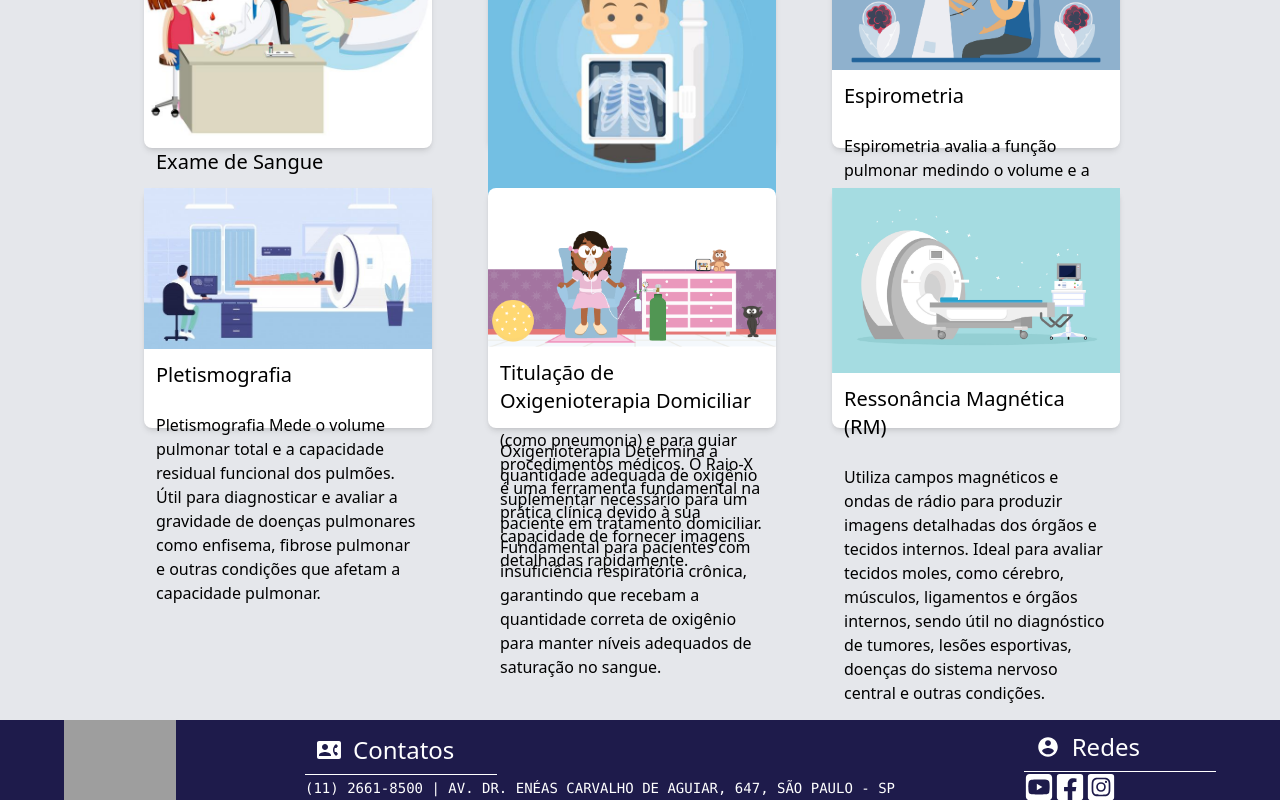
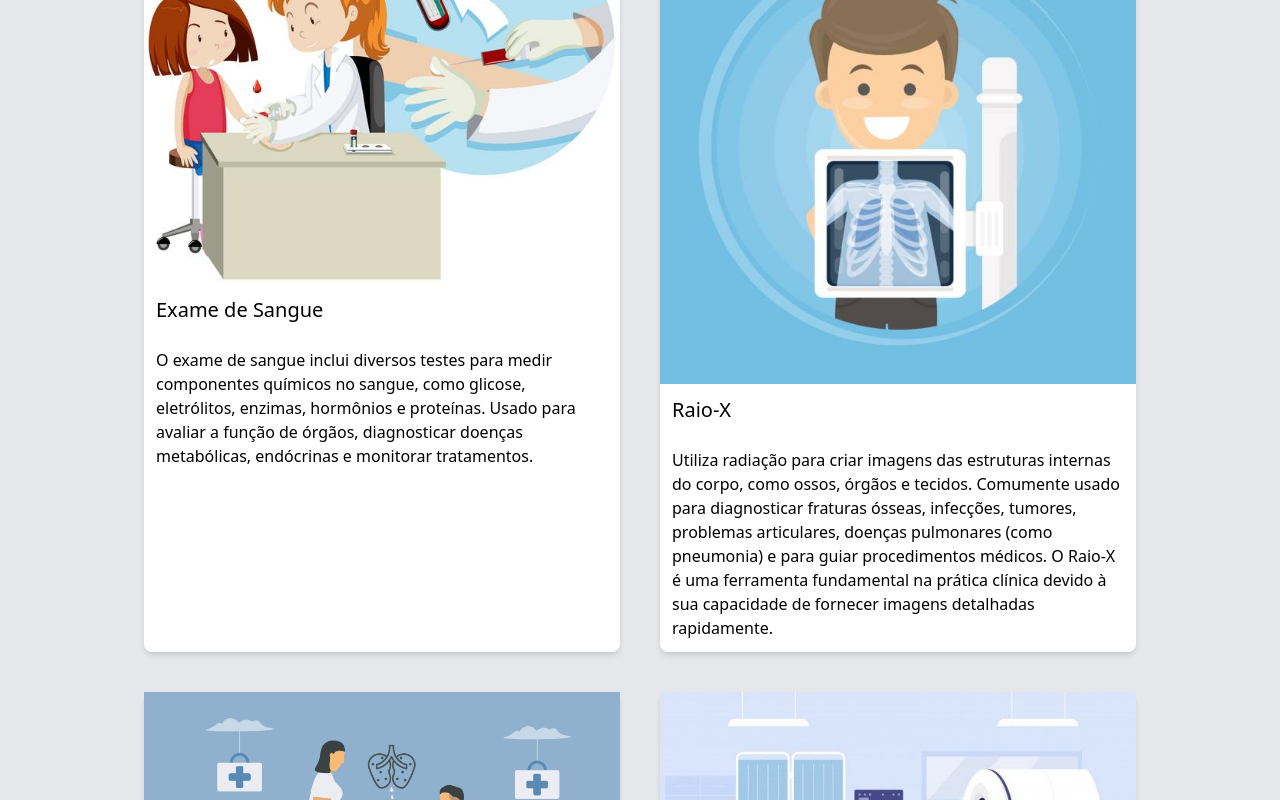
Before and after one commit to PedroHMellow/Icr-Challenge-Sprint-4, a React (Vite) app in the folder Sprint-4/: page /Exames in a window 1280 px wide. Shown: the part 420-1220 px from the top of the page. Built offline with nearby package versions, Linux system fonts and the light colour scheme; grey boxes are pictures that could not be loaded.

Commit message:
add V1.0

```diff
--- a/Sprint-4/src/Components/Footer/Footer.jsx
+++ b/Sprint-4/src/Components/Footer/Footer.jsx
@@ -13,13 +13,13 @@ function Footer () {
         <>
             <section className="bg-indigo-950 w-full ">
 
-                <div className="flex justify-around items-center text-white font-sans">
+                <div className="flex flex-col justify-around md:flex-row  items-center text-white font-sans">
                     <img src={ono} alt="Ono" className="hidden lg:flex max-w-28"/>
 
-                    <div className="content-center	">
+                    <div className="content-center">
                         <div className="flex items-center">
                             <div className="text-2xl p-3"> <MdContactPhone /></div>
-                            <span className="text-2xl "> Contatos </span>
+                            <span className="text-2xl flex justify-center"> Contatos </span>
                         </div>
 
                         <div className="border-t border-white w-48"></div>
--- a/Sprint-4/src/Pages/Servicos/Exames.jsx
+++ b/Sprint-4/src/Pages/Servicos/Exames.jsx
@@ -17,79 +17,81 @@ function Exames () {
         <NavBar />
 
         <div>
-            <h1 className="text-4xl  p-5 m-0 flex justify-center font-sans  md:text-5xl xl:text-8xl"> Exames </h1>
+            <h1 className="text-4xl  p-5 m-0 flex justify-center font-sans md:text-5xl xl:text-8xl"> Exames </h1>
             <div className="border-t-4 border-blue-400 w-28 mx-auto"></div>
         </div>
 
-        <section className="bg-gray-200 px-36 grid grid-flow-row grid-cols-1 grid-rows-9 md:grid-cols-3 md:grid-rows-3 gap-10 p-3 ">
+        <section className="bg-gray-200 px-36 grid grid-cols-1 grid-rows-6
 
-            <div className="bg-white cursor-pointer scale-1 hover:scale-110 border-3 rounded-lg border-black shadow-md min-w-72 max-w-72 max-h-60">
+        md:grid-cols-2 md:grid-rows-3 gap-10 p-3 ">
+
+            <div className="bg-white cursor-pointer scale-1 hover:scale-110 border-3 rounded-lg border-black shadow-md ">
 
                 <img src={card1} alt="" />
                 <h3 className="p-3 text-xl">
                     Exame de Sangue
                 </h3>
-                <p className="p-3 max-w-72 max-h-60">
+                <p className="p-3 ">
                     O exame de sangue inclui diversos testes para medir componentes químicos no sangue, como glicose, eletrólitos, enzimas, hormônios e proteínas. Usado para avaliar a função de órgãos, diagnosticar doenças metabólicas, endócrinas e monitorar tratamentos.
                 </p>
 
             </div>
 
-            <div className="bg-white cursor-pointer scale-1 hover:scale-110 border-3 rounded-lg border-black shadow-md max-w-72 max-h-60">
+            <div className="bg-white cursor-pointer scale-1 hover:scale-110 border-3 rounded-lg border-black shadow-md ">
 
                 <img src={card5} alt="" />
                 <h3 className="p-3 text-xl">
                     Raio-X
                 </h3>
-                <p className="p-3 max-w-72 max-h-60 ">
+                <p className="p-3 ">
                     Utiliza radiação para criar imagens das estruturas internas do corpo, como ossos, órgãos e tecidos. Comumente usado para diagnosticar fraturas ósseas, infecções, tumores, problemas articulares, doenças pulmonares (como pneumonia) e para guiar procedimentos médicos. O Raio-X é uma ferramenta fundamental na prática clínica devido à sua capacidade de fornecer imagens detalhadas rapidamente.
                 </p>
 
             </div>
 
-            <div className="bg-white cursor-pointer scale-1 hover:scale-110 border-3 rounded-lg border-black shadow-md max-w-72 max-h-60">
+            <div className="bg-white cursor-pointer scale-1 hover:scale-110 border-3 rounded-lg border-black shadow-md ">
 
                 <img src={card2} alt="" />
                 <h3 className="p-3 text-xl">
                     Espirometria
                 </h3>
-                <p className="p-3 max-w-72 max-h-60">
+                <p className="p-3 ">
                     Espirometria avalia a função pulmonar medindo o volume e a velocidade do ar que a pessoa consegue expirar. Utilizado no diagnóstico de doenças respiratórias como asma, DPOC (Doença Pulmonar Obstrutiva Crônica) e outras condições que afetam a respiração.
                 </p>
 
             </div>
 
-            <div className="bg-white cursor-pointer scale-1 hover:scale-110 border-3 rounded-lg border-black shadow-md max-w-72 max-h-60">
+            <div className="bg-white cursor-pointer scale-1 hover:scale-110 border-3 rounded-lg border-black shadow-md ">
 
                 <img src={card3} alt="" />
                 <h3 className="p-3 text-xl">
                     Pletismografia
                 </h3>
-                <p className="p-3 max-w-72 max-h-60">
+                <p className="p-3 ">
                     Pletismografia Mede o volume pulmonar total e a capacidade residual funcional dos pulmões. Útil para diagnosticar e avaliar a gravidade de doenças pulmonares como enfisema, fibrose pulmonar e outras condições que afetam a capacidade pulmonar.
                 </p>
 
             </div>
 
-            <div className="bg-white cursor-pointer scale-1 hover:scale-110 border-3 rounded-lg border-black shadow-md max-w-72 max-h-60">
+            <div className="bg-white cursor-pointer scale-1 hover:scale-110 border-3 rounded-lg border-black shadow-md ">
 
                 <img src={card4} alt="" />
                 <h3 className="p-3 text-xl">
                     Titulação de Oxigenioterapia Domiciliar
                 </h3>
-                <p className="p-3 max-w-72 max-h-60">
+                <p className="p-3 ">
                     Oxigenioterapia Determina a quantidade adequada de oxigênio suplementar necessário para um paciente em tratamento domiciliar. Fundamental para pacientes com insuficiência respiratória crônica, garantindo que recebam a quantidade correta de oxigênio para manter níveis adequados de saturação no sangue.
                 </p>
 
             </div>
 
-            <div className="bg-white cursor-pointer scale-1 hover:scale-110 border-3 rounded-lg border-black shadow-md max-w-72 max-h-60">
+            <div className="bg-white cursor-pointer scale-1 hover:scale-110 border-3 rounded-lg border-black shadow-md ">
 
                 <img src={card6} alt="" />
                 <h3 className="p-3 text-xl">
                     Ressonância Magnética (RM)
                 </h3>
-                <p className="p-3 max-w-72 max-h-60">
+                <p className="p-3 ">
                     Utiliza campos magnéticos e ondas de rádio para produzir imagens detalhadas dos órgãos e tecidos internos. Ideal para avaliar tecidos moles, como cérebro, músculos, ligamentos e órgãos internos, sendo útil no diagnóstico de tumores, lesões esportivas, doenças do sistema nervoso central e outras condições.
                 </p>
 
--- a/Sprint-4/src/Pages/Servicos/Servicos.jsx
+++ b/Sprint-4/src/Pages/Servicos/Servicos.jsx
@@ -30,7 +30,8 @@ function Servicos () {
                 </h3>
             </div>
 
-            <section className="bg-gray-200 px-36 grid grid-cols-3 grid-rows-3 gap-10 p-3">
+            <section className="bg-gray-200 px-36 grid grid-cols-1 grid-rows-9
+            md:grid-cols-2 md:grid-rows-2 lg:grid-cols-3 lg:grid-rows-3 gap-10 p-3">
 
                <Link to="/Exames">
                     <div className="bg-white cursor-pointer scale-1 hover:scale-110 border rounded-lg
```
